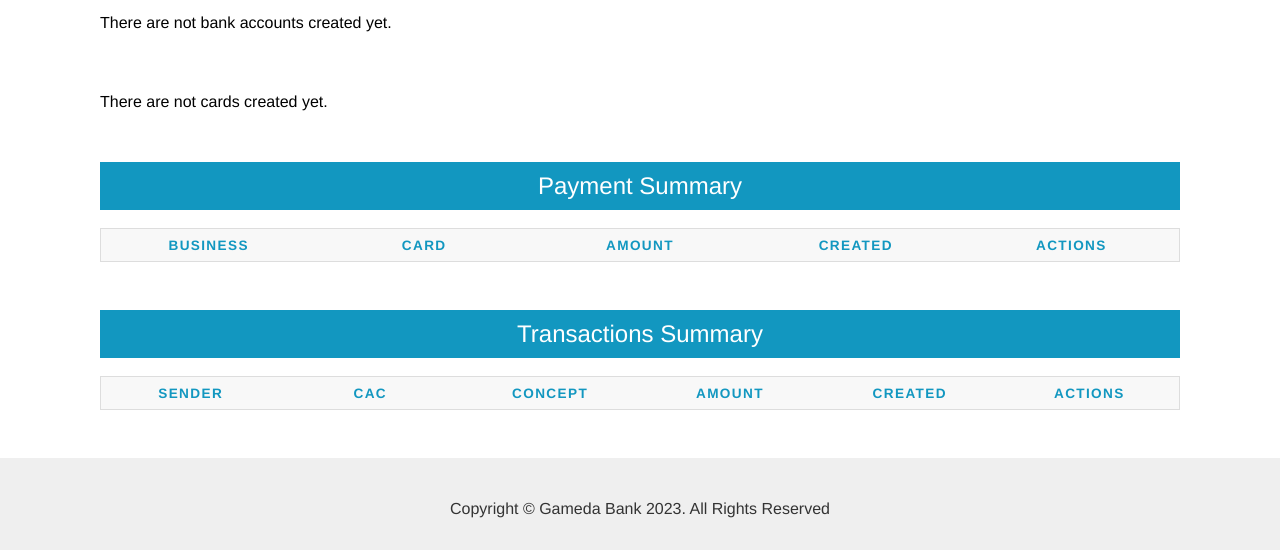
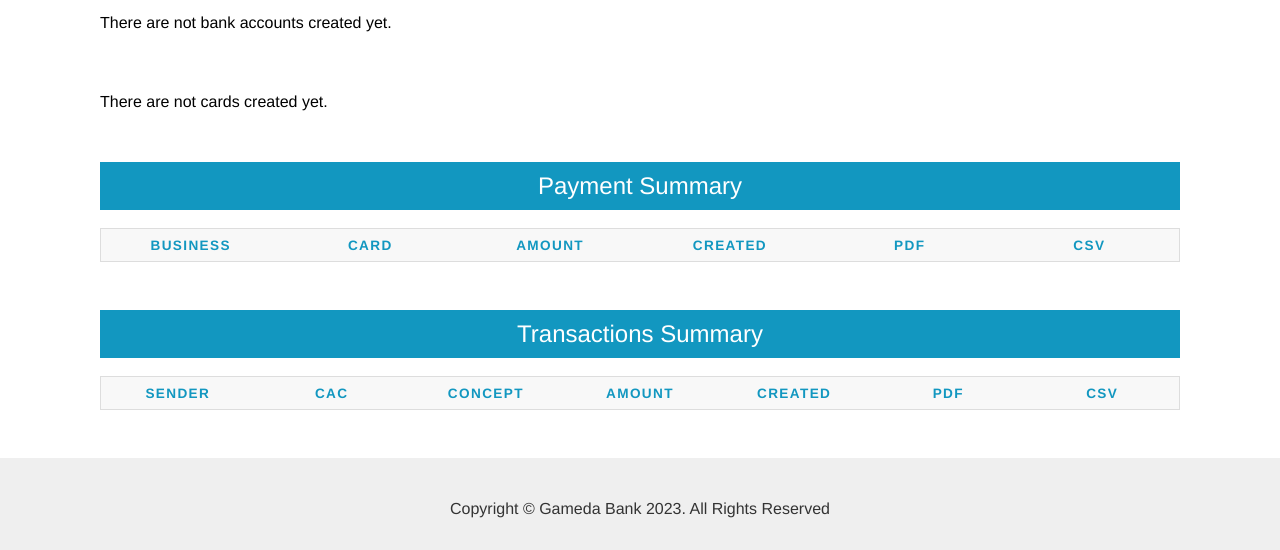
Before and after one commit to TheReported/gameda-bank, a Django app: page /user/activity/ in a window 1280 px wide. Shown: the part 492-1042 px from the top of the page. Run offline with Django 4.2, Linux system fonts and the light colour scheme; the visitor is signed in with stand-in values (Sample User, id 1); data that the repository does not hold is empty; some web fonts are replaced.

Commit message:
Made some fixes on urls and templates

```diff
--- a/payment/templates/payment/list.html
+++ b/payment/templates/payment/list.html
@@ -9,7 +9,8 @@
                     <th scope="col">{% trans "Card" %}</th>
                     <th scope="col">{% trans "Amount" %}</th>
                     <th scope="col">{% trans "Created" %}</th>
-                    <th scope="col">{% trans "Actions" %}</th>
+                    <th scope="col">PDF</th>
+                    <th scope="col">CSV</th>
                 </tr>
             </thead>
             <tbody>
@@ -19,8 +20,11 @@
                         <td data-label="Card">{{ payment.ccc }}</td>
                         <td data-label="Amount">€{{ payment.amount }}</td>
                         <td data-label="Created">{{ payment.created }}</td>
-                        <td data-label="Actions">
-                            <a href="{% url 'payment:pdf' payment.id %}" target="_blank">{% trans "Download " %} PDF</a>
+                        <td data-label="PDF">
+                            <a href="{% url 'payment:pdf' payment.id %}" target="_blank">{% trans "Download" %} PDF</a>
+                        </td>
+                        <td data-label="CSV">
+                            <a href="{% url 'payment:csv' payment.id %}" target="_blank">{% trans "Download" %} CSV</a>
                         </td>
                     </tr>
                 {% empty %}
--- a/payment/urls.py
+++ b/payment/urls.py
@@ -8,4 +8,5 @@ urlpatterns = [
     path('done/', views.payment_done, name='done'),
     path('proccess/', views.payment_proccess, name='proccess'),
     path('<int:payment_id>/pdf/', views.payment_pdf, name='pdf'),
+    path('<int:payment_id>/csv/', views.payment_csv, name='csv'),
 ]
--- a/transaction/templates/display_transaction.html
+++ b/transaction/templates/display_transaction.html
@@ -11,6 +11,9 @@
     <p>
         {% trans "You can make a" %} <a href="{% url "transaction:outgoing" %}">{% trans "transaction" %}</a>
     </p>
+    <p>
+        {% trans "You can download all your" %} <a href="{% url 'transaction:all_csv' %}" target="_blank">CSVs</a>
+    </p>
     {% include 'transaction/list.html' %}
     {% include "pagination_transaction.html" with page=transactions %}
 {% endblock %}
--- a/transaction/templates/transaction/list.html
+++ b/transaction/templates/transaction/list.html
@@ -10,7 +10,8 @@
                     <th scope="col">{% trans "Concept" %}</th>
                     <th scope="col">{% trans "Amount" %}</th>
                     <th scope="col">{% trans "Created" %}</th>
-                    <th scope="col">{% trans "Actions" %}</th>
+                    <th scope="col">PDF</th>
+                    <th scope="col">CSV</th>
                 </tr>
             </thead>
             <tbody>
@@ -21,8 +22,11 @@
                         <td data-label="Concept">{{ transaction.concept|truncatewords:30 }}</td>
                         <td data-label="Amount">€{{ transaction.amount }}</td>
                         <td data-label="Created">{{ transaction.timeStamp }}</td>
-                        <td data-label="Actions">
+                        <td data-label="PDF">
                             <a href="{% url 'transaction:pdf' transaction.id %}" target="_blank">{% trans "Download" %} PDF</a>
+                        </td>
+                        <td data-label="CSV">
+                            <a href="{% url 'transaction:csv' transaction.id %}" target="_blank">{% trans "Download" %} CSV</a>
                         </td>
                     </tr>
                 {% empty %}
--- a/transaction/urls.py
+++ b/transaction/urls.py
@@ -8,4 +8,6 @@ urlpatterns = [
     path('done/', views.transaction_done, name='done'),
     path('outgoing/', views.transaction_outgoing_proccess, name='outgoing'),
     path('<int:transaction_id>/pdf/', views.transaction_pdf, name='pdf'),
+    path('<int:transaction_id>/csv/', views.transaction_csv, name='csv'),
+    path('csv/', views.all_transaction_csv, name='all_csv'),
 ]
```
